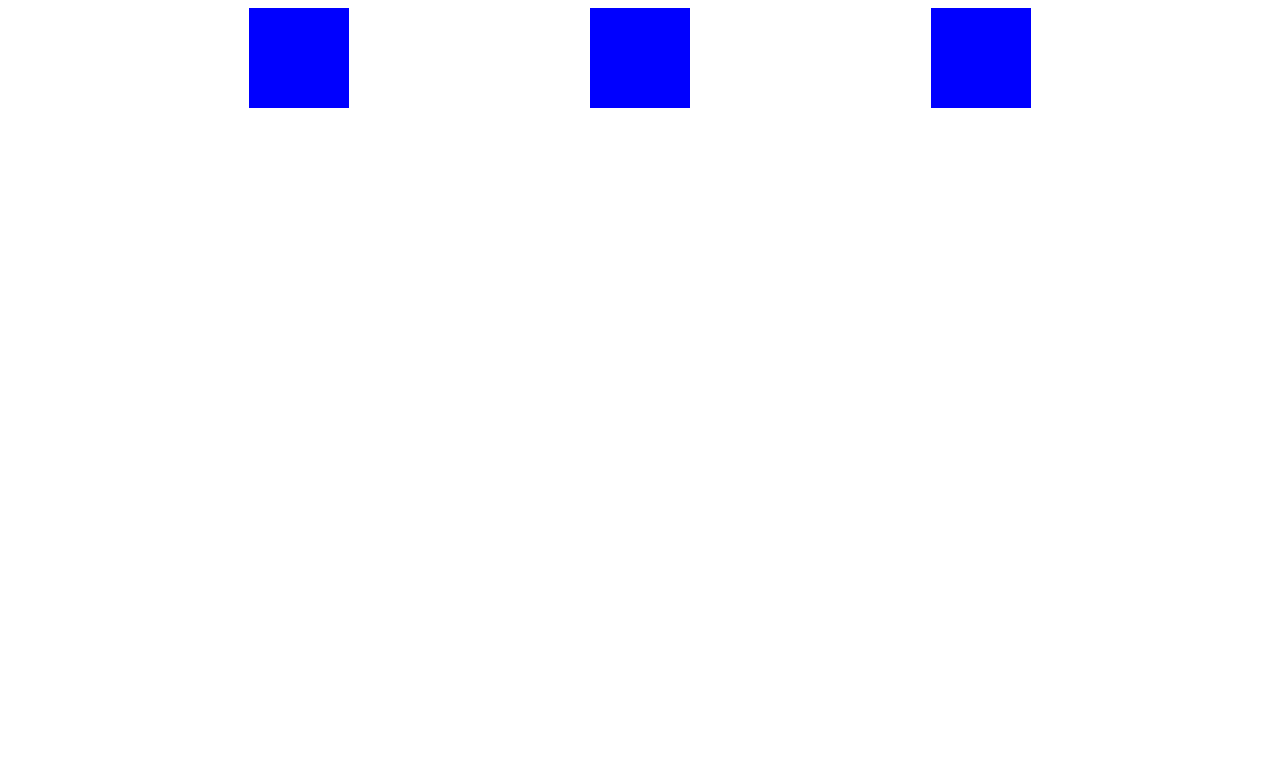
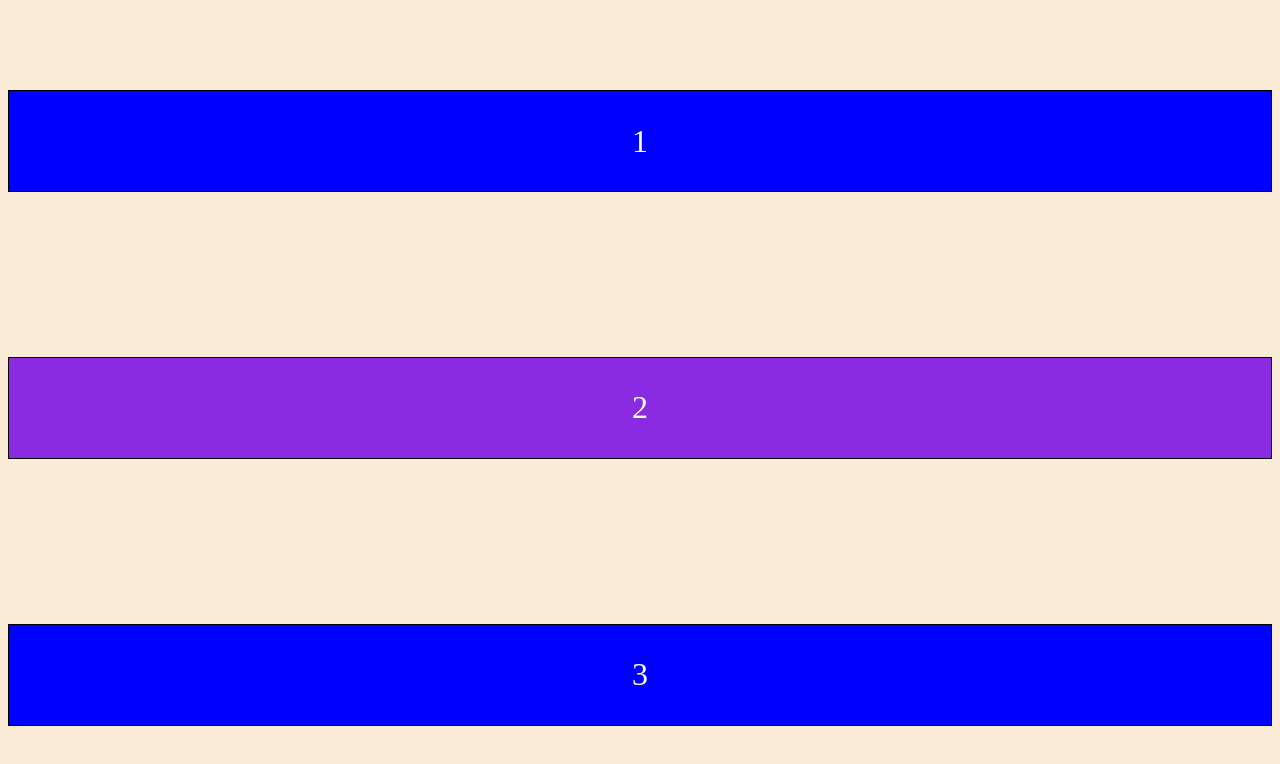
Before and after one commit to selee96/nomadcoders, a plain HTML site: page css-layout/index.html in a window 1280 px wide. Drawn offline with Linux system fonts and the light colour scheme.

Commit message:
css-layout

```diff
--- a/css-layout/index.html
+++ b/css-layout/index.html
@@ -8,8 +8,10 @@
     <title>(S)CSS Masterclass</title>
   </head>
   <body>
-    <div class="box"></div>
-    <div class="box"></div>
-    <div class="box"></div>
+    <div class="father">
+      <div class="child">1</div>
+      <div class="child">2</div>
+      <div class="child">3</div>
+    </div>
   </body>
 </html>
--- a/css-layout/styles.css
+++ b/css-layout/styles.css
@@ -1,9 +1,26 @@
 body {
+    background-color: antiquewhite;
+}
+.father {
     display: flex;
-    justify-content: space-evenly;
+    flex-direction: column;
+    justify-content: space-around;
+    height: 100vh;
 }
-.box {
+.child {
     background-color: blue;
-    width: 100px;
-    height: 100px;
+    flex-basis: 100px;
+    /* height: 100px; */
+
+    color: white;
+    font-size: 2em;
+    display: flex;
+    justify-content: center;
+    align-items: center;
+    border: 1px solid black;
+
 }
+
+.child:nth-child(2) {
+    background-color: blueviolet;
+}
```
